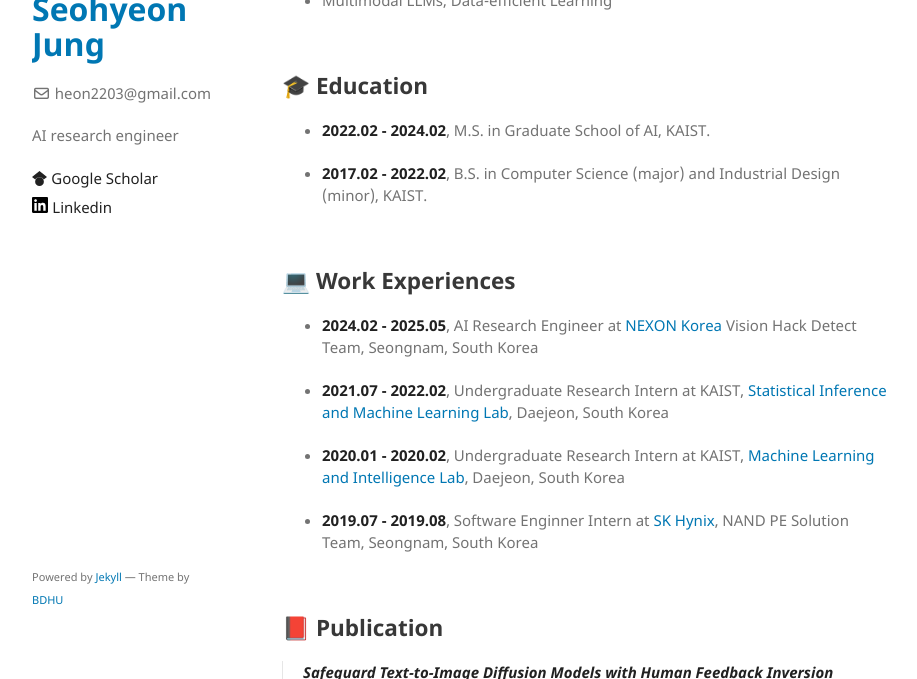
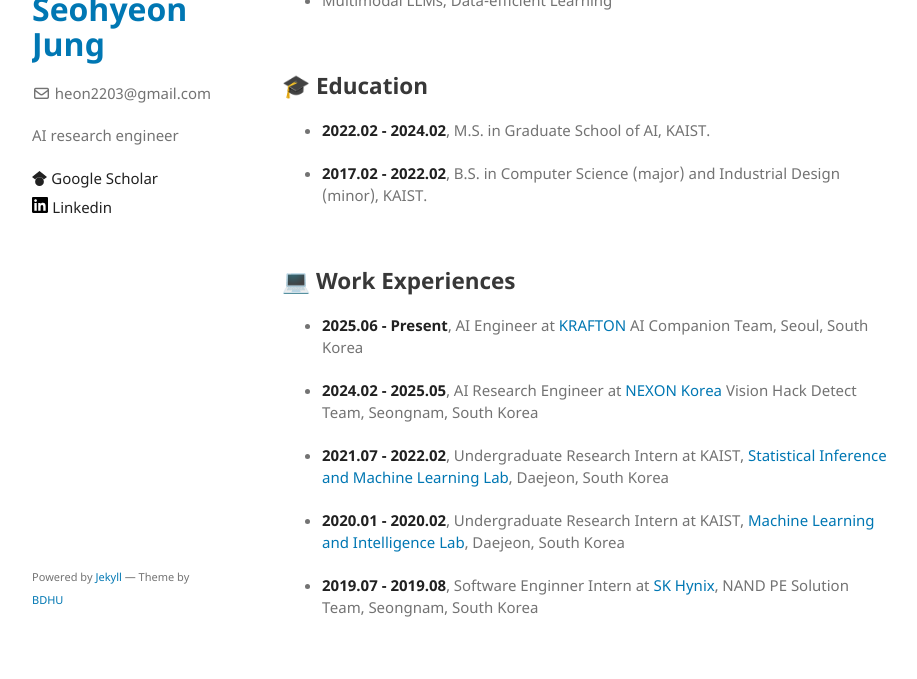
Before and after one commit to ciao-seohyeon/ciao-seohyeon.github.io, a Jekyll site: the page built from index.md, in a window 1280 px wide and 900 px high, cut to the strip 221-900 px from the top of the window. Shown: the whole strip, without its empty margins (178-1095 px from the left). Built offline with Jekyll 4.4.1, drawn with Linux system fonts in a browser that asks for light colours.

Commit message:
Add KRAFTON AI Companion Team work experience

```diff
--- a/index.md
+++ b/index.md
@@ -26,6 +26,8 @@ My primary research interest includes:
 <br>
 
 ## 💻  Work Experiences
+
+* **2025.06 - Present**, AI Engineer at [KRAFTON](https://www.krafton.com/) AI Companion Team, Seoul, South Korea
 
 * **2024.02 - 2025.05**, AI Research Engineer at [NEXON Korea](https://company.nexon.com/ko/) Vision Hack Detect Team, Seongnam, South Korea
 
```
